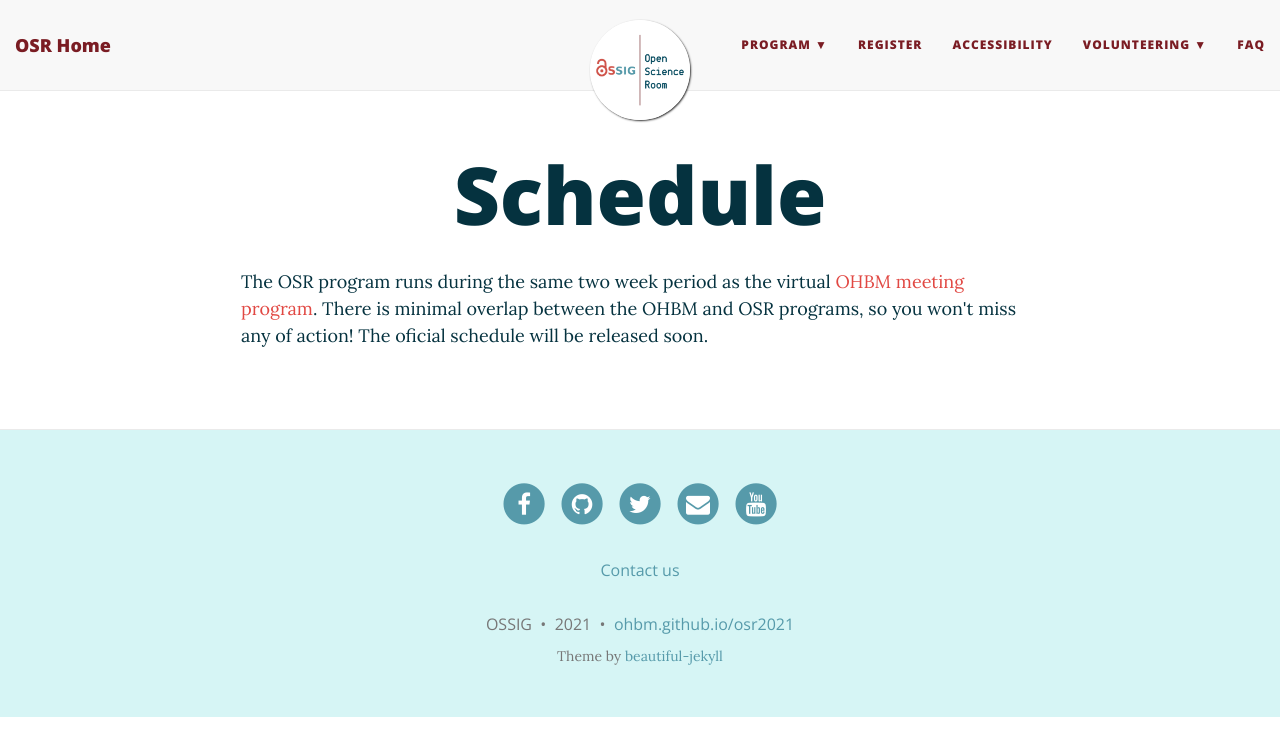
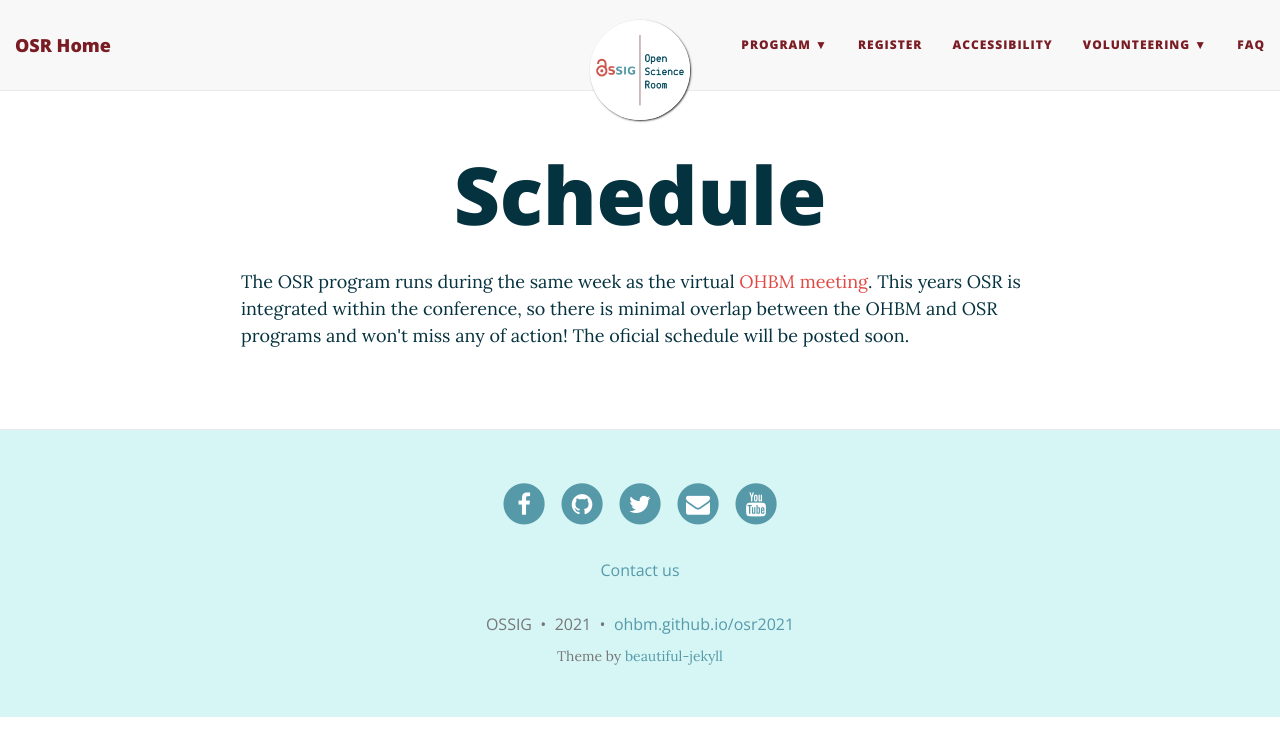
Before and after one commit to ohbm/osr2021, a Jekyll site: the page built from schedule.html, in a window 1280 px wide. Shown: the top 756 px of the page. Built offline with Jekyll 4.4.1, drawn with Linux system fonts in a browser that asks for light colours; nearby versions of some CDN libraries; a script that is not in the unit is left out.

Commit message:
Update schedule.html

```diff
--- a/schedule.html
+++ b/schedule.html
@@ -7,10 +7,10 @@ permalink: /schedule/
 <div style="text-align: center; margin: 0 15%;">
     <h1 style="font-size: 80px;">Schedule</h1>
     <p style="text-align: left;">
-        The OSR program runs during the same two week period as the virtual <a target="_blank" href="https://www.humanbrainmapping.org/i4a/pages/index.cfm?pageid=3267">OHBM meeting program</a>.
-        There is minimal overlap between the OHBM and OSR programs, so you won't miss any of action!
+        The OSR program runs during the same week as the virtual <a target="_blank" href="https://www.humanbrainmapping.org/i4a/pages/index.cfm?pageid=4054">OHBM meeting</a>.
+        This years OSR is integrated within the conference, so there is minimal overlap between the OHBM and OSR programs and won't miss any of action!
 
-        The oficial schedule will be released soon.
+        The oficial schedule will be posted soon.
     </p>
 </div>
 
```
